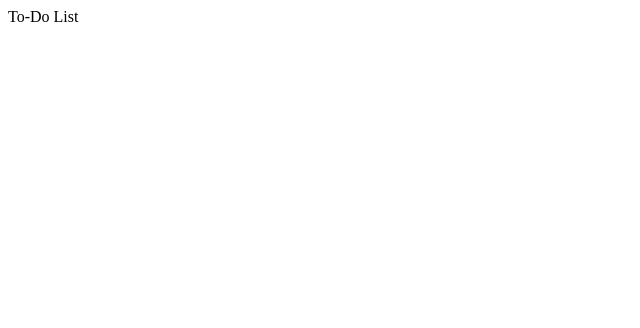
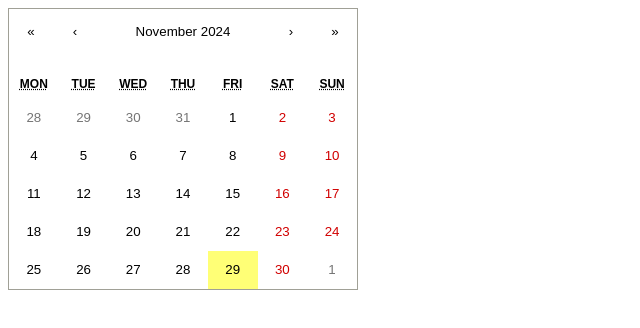
Before and after one commit to camelocadelo/to-do-list, a React (Create React App) app in the folder client/: page / in a window 1280 px wide. Shown: the top 328 px of the page, without its empty margins (0-640 px from the left). Built offline with nearby package versions, Linux system fonts and the light colour scheme; no server answers.

Commit message:
feat: react-calendar added as component

```diff
--- a/client/package.json
+++ b/client/package.json
@@ -12,6 +12,7 @@
     "@types/react-dom": "^18.3.1",
     "axios": "^1.7.8",
     "react": "^18.3.1",
+    "react-calendar": "^5.1.0",
     "react-dom": "^18.3.1",
     "react-scripts": "5.0.1",
     "typescript": "^4.9.5",
--- a/client/src/App.tsx
+++ b/client/src/App.tsx
@@ -1,7 +1,8 @@
 import React from 'react';
+import CalendarComponent from './components/Calendar';
 
 const App = () => {
-  return <div>To-Do List</div>;
+  return <div> <CalendarComponent /> </div>;
 };
 
 export default App;
--- /dev/null
+++ b/client/src/components/Calendar.tsx
@@ -0,0 +1,30 @@
+import React, { useState, useEffect } from 'react';
+import Calendar from 'react-calendar';
+import 'react-calendar/dist/Calendar.css';
+import { fetchCalendarData } from './../services/api';
+
+const CalendarComponent: React.FC = () => {
+  const [taskCounts, setTaskCounts] = useState<{ [key: string]: number }>({});
+
+  useEffect(() => {
+    const fetchData = async () => {
+      const data = await fetchCalendarData();
+      setTaskCounts(data);
+    };
+    fetchData();
+  }, []);
+
+  const formatDateTile = ({ date }: { date: Date }) => {
+    const formattedDate = date.toISOString().split('T')[0];
+    const count = taskCounts[formattedDate] || 0;
+    return count > 0 ? <span>{count}</span> : null;
+  };
+
+  return (
+    <Calendar
+      tileContent={formatDateTile}
+    />
+  );
+};
+
+export default CalendarComponent;
```
Also changed, not shown: 1 other file (tests, documents, lock files or other folders).
